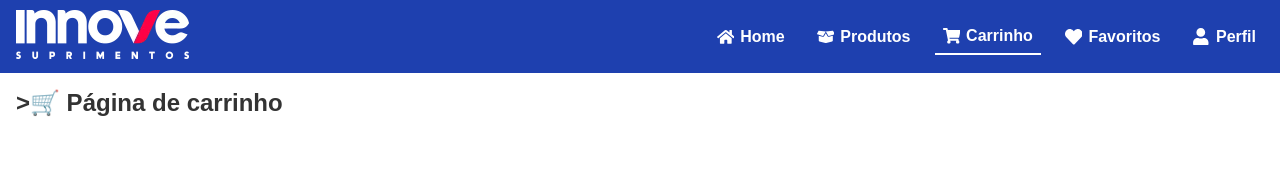
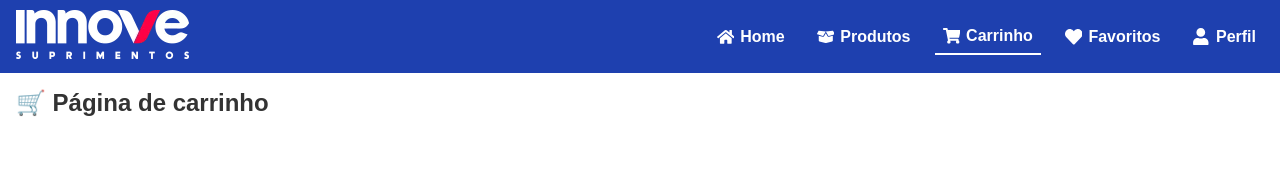
Before and after one commit to RafaellR3/LojaInnove, a React (Create React App) app: page /carrinho in a window 1280 px wide. Shown: the top 179 px of the page. Built offline with nearby package versions, Linux system fonts and the light colour scheme; the HTML template or start-up script is replaced by a standard one.

Commit message:
carrinho

```diff
--- a/src/components/Header.css
+++ b/src/components/Header.css
@@ -25,6 +25,7 @@
   color: white;
   cursor: pointer;
   display: none;
+  text-decoration: none;
 }
 
 .nav {
--- a/src/components/Header.js
+++ b/src/components/Header.js
@@ -15,6 +15,9 @@ const Header = () => {
       <div className="container">
         <Link to="/" onClick={closeMenu} className="logo-link">
           <img src="images/logobranca.png" alt="Loja Innove" className="logo" />
+        </Link>
+        <Link to="/carrinho" className="menu-toggle" aria-label="Go to cart">
+          🛒
         </Link>
         <button className="menu-toggle" onClick={toggleMenu} aria-label="Toggle menu">
           ☰
--- a/src/pages/Carrinho.js
+++ b/src/pages/Carrinho.js
@@ -1,3 +1,3 @@
 export default function Carrinho() {
-    return <h2>>🛒 Página de carrinho</h2>;
+    return <h2>🛒 Página de carrinho</h2>;
   }
```
